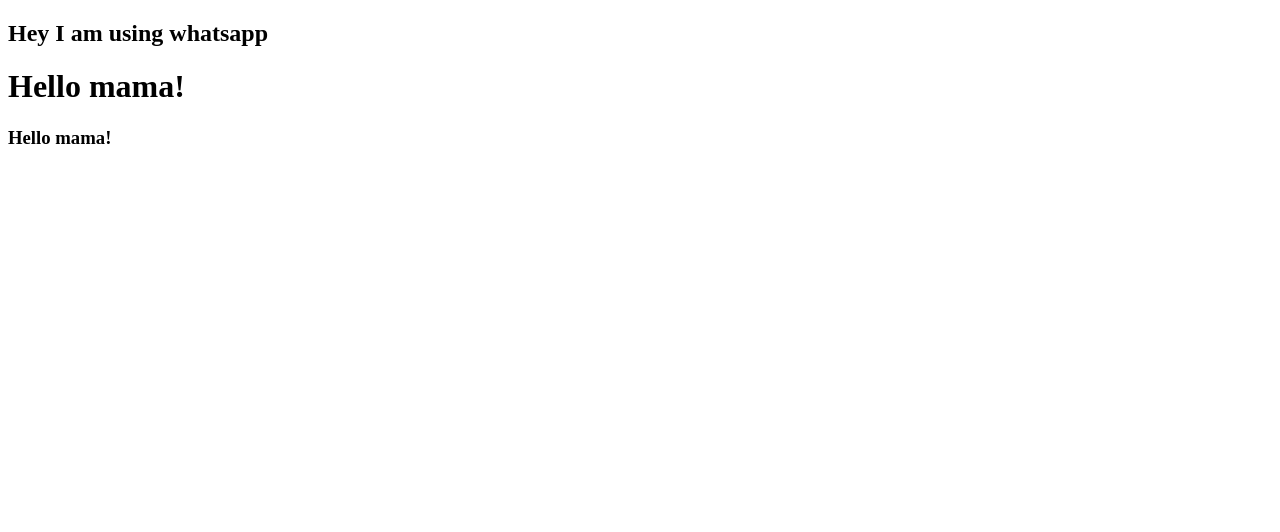
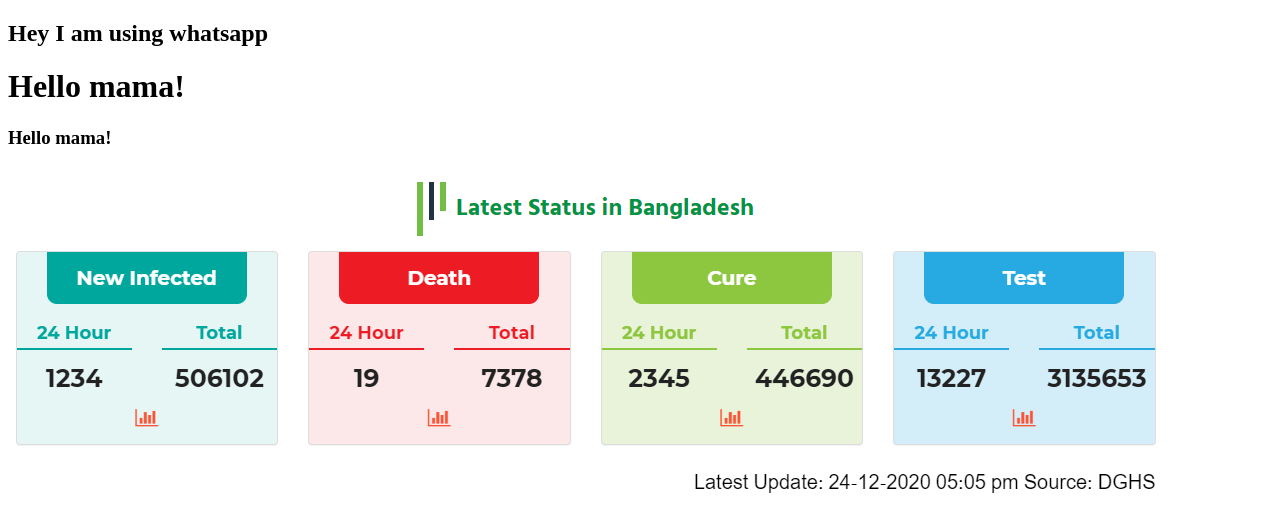
Before and after one commit to sakibjobaid/my-first-website, a plain HTML site: page index.html in a window 1280 px wide. Drawn offline with Linux system fonts and the light colour scheme.

Commit message:
image_added

```diff
--- a/index.html
+++ b/index.html
@@ -9,5 +9,6 @@
     <h2>Hey I am using whatsapp</h2>
     <h1>Hello mama!</h1>
     <h3>Hello mama!</h3>
+    <img src="corona.png" alt="">
 </body>
 </html>
```
Also changed, not shown: corona.png (added).
